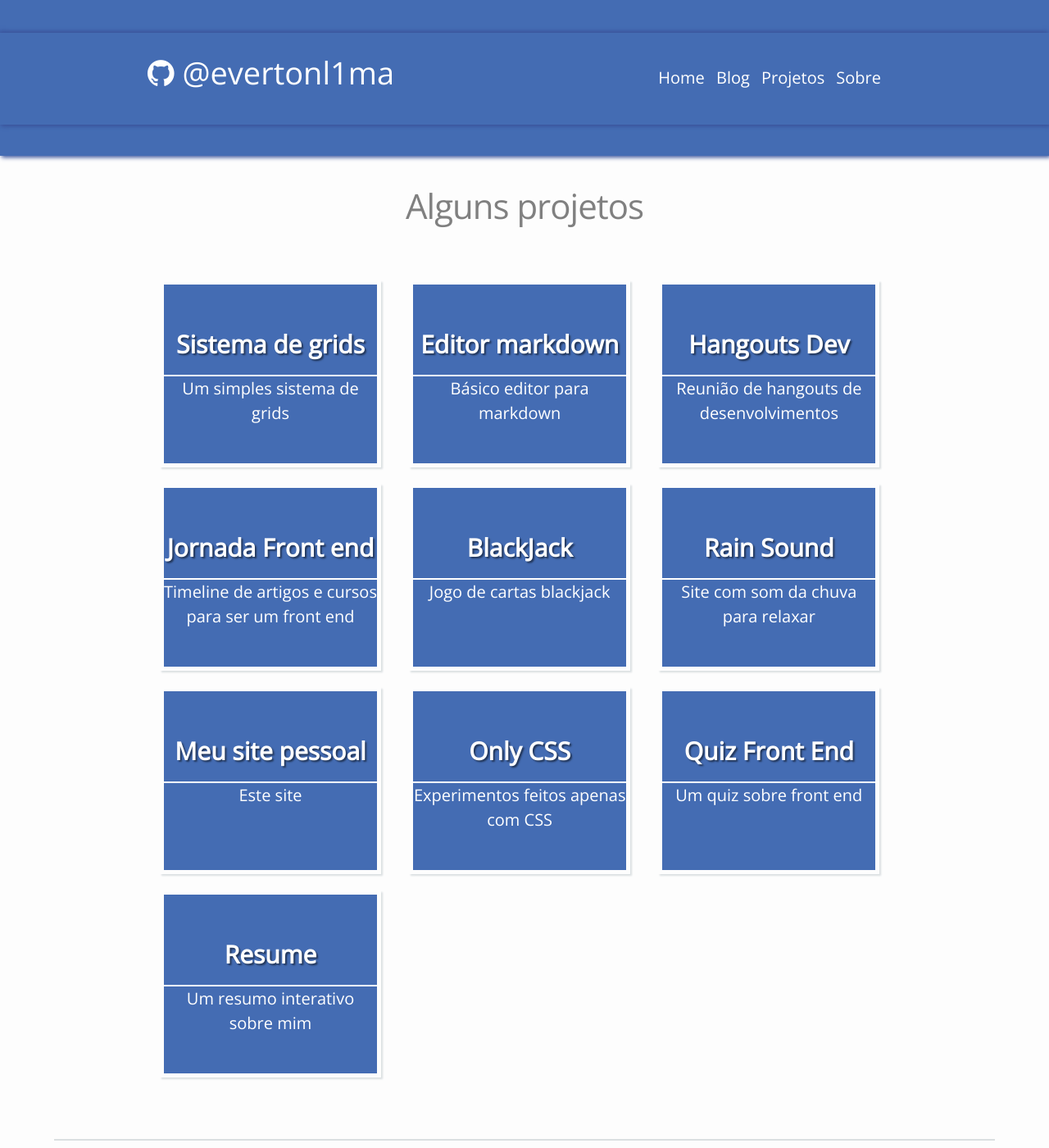
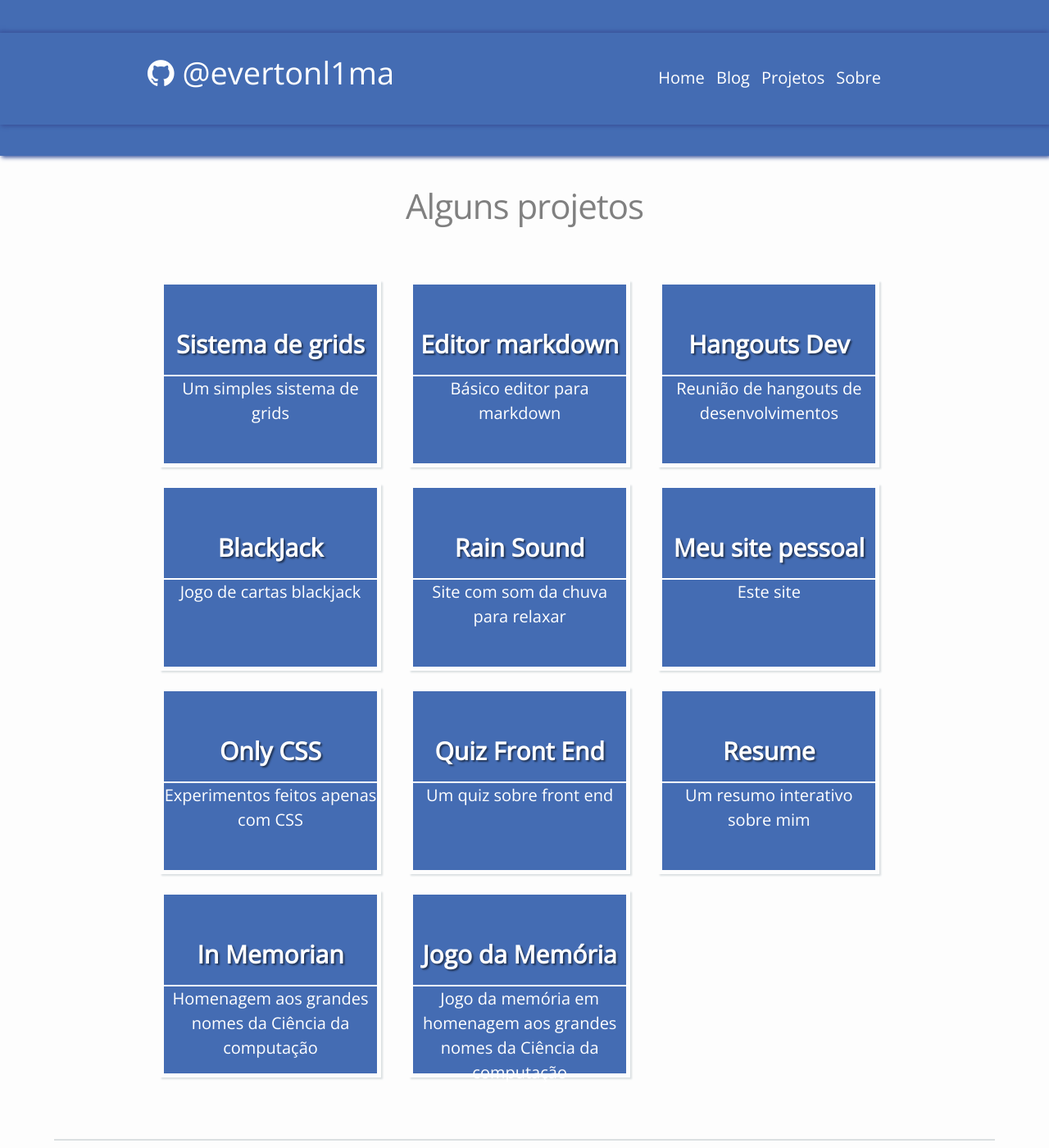
Before and after one commit to evertonl1ma/evertonl1ma.github.io, a Jekyll site: the page built from projetos.md, in a window 1280 px wide and 1400 px high. Shown: the whole window at 82% size. Built offline with Jekyll 4.4.1, drawn with Linux system fonts in a browser that asks for light colours.

Commit message:
Adicionando projeto

```diff
--- a/_includes/projetos.html
+++ b/_includes/projetos.html
@@ -57,26 +57,6 @@
 					<p class="descricao">HTML5, CSS3, Javascript</p>
 					<a href="http://evertondelima.com.br/hangouts-dev/" target="_blank" class="btn-more">Ver projeto</a>
 				</div>
-        </div>
-        </div>
-
-
-    <div class="thumbnail-project">
-      <div class="project">
-          <div class="content">
-            <div class="title-project">
-             <p>Jornada Front end</p>
-            </div>
-
-           <div class="descricao">
-            <p>Timeline de artigos e cursos para ser um front end</p>
-           </div>
-        </div>
-        <div class="description">
-          <p class="nome-secao">Tecnologias usadas</p>
-          <p class="descricao">HTML5, CSS3</p>
-          <a href="http://jornada-frontend.github.io/" target="_blank" class="btn-more">Ver projeto</a>
-        </div>
         </div>
         </div>
 
@@ -194,4 +174,42 @@
         </div>
         </div>
         </div>
+
+    <div class="thumbnail-project">
+      <div class="project">
+          <div class="content">
+            <div class="title-project">
+             <p>In Memorian</p>
+            </div>
+
+           <div class="descricao">
+            <p>Homenagem aos grandes nomes da Ciência da computação</p>
+           </div>
+        </div>
+        <div class="description">
+          <p class="nome-secao">Tecnologias usadas</p>
+          <p class="descricao">HTML5, Sass, JS</p>
+          <a href="http://evertondelima.com.br/in-memorian/" target="_blank" class="btn-more">Ver projeto</a>
+        </div>
+        </div>
+        </div>
+
+      <div class="thumbnail-project">
+      <div class="project">
+          <div class="content">
+            <div class="title-project">
+             <p>Jogo da Memória</p>
+            </div>
+
+           <div class="descricao">
+            <p>Jogo da memória em homenagem aos grandes nomes da Ciência da computação</p>
+           </div>
+        </div>
+        <div class="description">
+          <p class="nome-secao">Tecnologias usadas</p>
+          <p class="descricao">HTML5, CSS3, JS</p>
+          <a href="http://evertondelima.com.br/memory-game/" target="_blank" class="btn-more">Ver projeto</a>
+        </div>
+        </div>
+        </div>
 </div>
```
